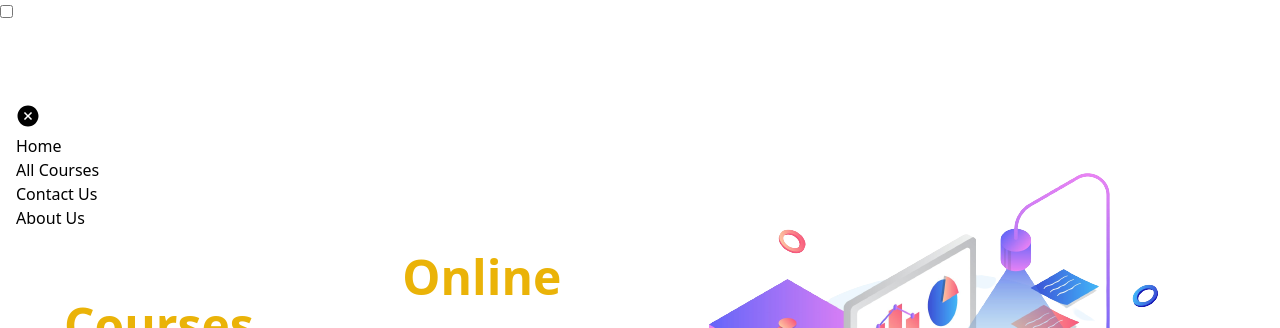
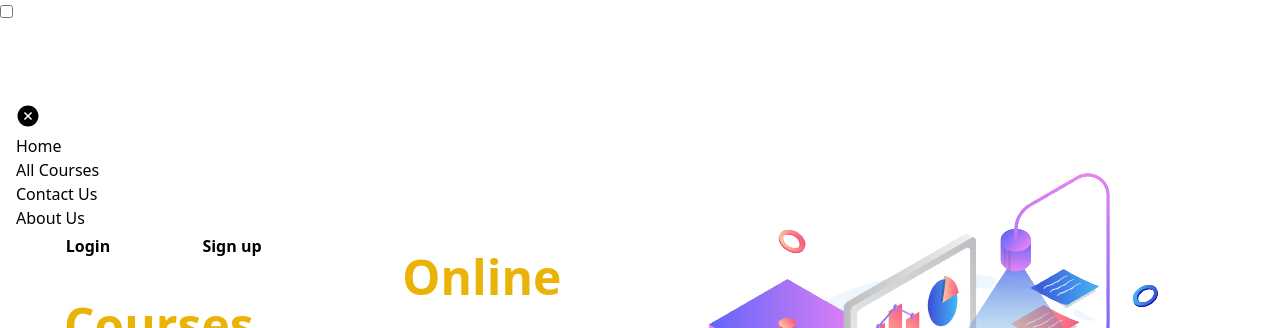
Before and after one commit to jeet-hore05/lms, a React (Vite) app in the folder client/: page / in a window 1280 px wide. Shown: the top 328 px of the page. Built offline with nearby package versions, Linux system fonts and the light colour scheme.

Commit message:
added login, sign up buttons to sidebar

```diff
--- a/client/src/Layouts/HomeLayout.jsx
+++ b/client/src/Layouts/HomeLayout.jsx
@@ -1,9 +1,20 @@
 import {FiMenu} from 'react-icons/fi';
 import {AiFillCloseCircle} from 'react-icons/ai';
-import { Link } from 'react-router-dom';
+import { Link, useNavigate } from 'react-router-dom';
+import { useDispatch, useSelector} from 'react-redux';
 import Footer from '../Components/footer';
 
 function HomeLayout( {children} ){
+
+    const dispatch = useDispatch();
+    const navigate = useNavigate();
+
+    // for checking if user is logged in
+    const isLoggedIn = useSelector((state)=> state?.auth?.isLoggedIn);
+
+    // for displaying the options acc to the role
+    const role = useSelector((state)=> state?.auth?.role);
+
     function changeWidth(){
         const drawerSide = document.getElementsByClassName("drawer-side");
         drawerSide[0].style.width = "auto";
@@ -15,6 +26,14 @@
 
         changeWidth();
 
+    }
+
+    function handleLogout(e){
+        e.preventDefault();
+
+        //const res = await dispatch(logout());
+        //if(res?.payload?.success)
+        navigate("/");
     }
 
     return(
@@ -41,6 +60,12 @@
                         <li>
                             <Link to="/">Home</Link>
                         </li>
+                        {isLoggedIn && role==='ADMIN' && (
+                            <li>
+                                <Link to="/admin/dashboard"></Link>
+                            </li>
+                        )}
+
                         <li>
                             <Link to="/courses">All Courses</Link>
                         </li>
@@ -50,6 +75,30 @@
                         <li>
                             <Link to="/about">About Us</Link>
                         </li>
+
+                        {!isLoggedIn && (
+                            <div className='w-full flex items-center justify-center'>
+                                <button className='btn btn-primary flex-1 px-4 py-1 font-semibold rounded-md'>
+                                    <Link to="/login">Login</Link>
+                                </button>
+
+                                <button className='btn btn-secondary flex-1 px-4 py-1 font-semibold rounded-md'>
+                                    <Link to="/signup">Sign up</Link>
+                                </button>
+                            </div>
+                        )}
+
+                        {isLoggedIn && (
+                            <div className='w-full flex items-center justify-center'>
+                                <button className='btn btn-primary flex-1 px-4 py-1 font-semibold rounded-md'>
+                                    <Link to="/user/profile">Profile</Link>
+                                </button>
+
+                                <button className='btn btn-secondary flex-1 px-4 py-1 font-semibold rounded-md'>
+                                    <Link onClick={handleLogout}>Logout</Link>
+                                </button>
+                            </div>
+                        )}
                     </ul>
                 </div>
             </div>
```
